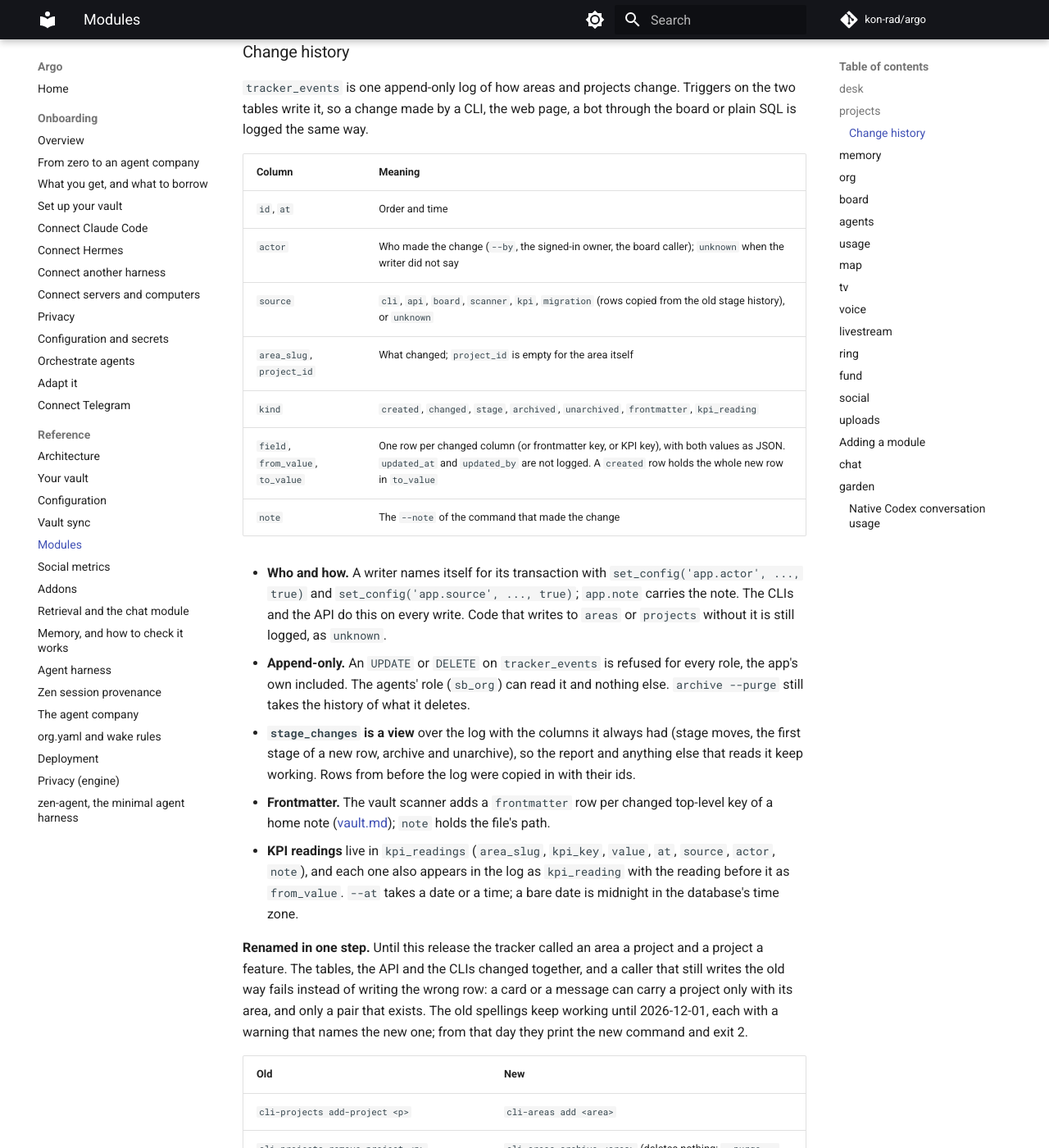
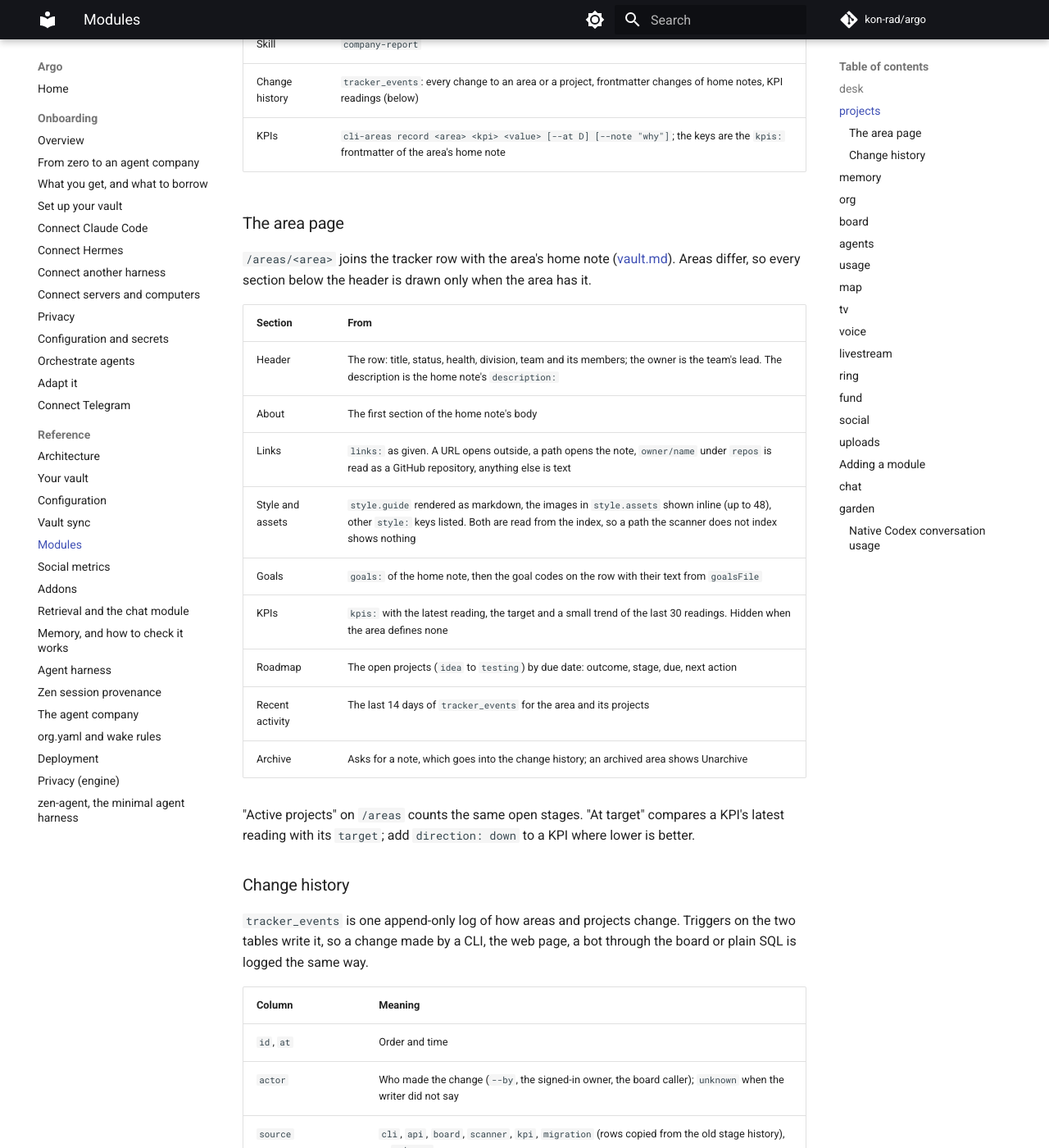
Before and after one commit to kon-rad/argo, an MkDocs documentation site: the page built from docs/modules.md, in a window 1280 px wide and 1400 px high, scrolled down 3539 px. Shown: the whole window at 82% size. Built offline with MkDocs 1.6.1 and Material for MkDocs 9.7.7, drawn with Linux system fonts in a browser that asks for light colours; comment, search, counter and statistics services are not loaded; some of the changed text lies outside the part shown.

Commit message:
docs(projects): the /areas pages, the area page's sections and the g a shortcut
Says which section of /areas/<area> comes from the tracker and which from the
home note's frontmatter, what counts as an active project, and how a KPI is
judged against its target (direction: down for lower-is-better).

Co-Authored-By: Claude Opus 5.5 <noreply@anthropic.com>

```diff
--- a/docs/modules.md
+++ b/docs/modules.md
@@ -14,7 +14,7 @@ Every feature is wired in one place, a manifest: a core feature at `app/server/s
 
 | Module | Page | One line |
 |---|---|---|
-| [`projects`](#projects) | `/projects` | A tracker of areas (what you run) and projects (what you finish): divisions, teams, stages, verifications, archive |
+| [`projects`](#projects) | `/areas`, `/projects` | A tracker of areas (what you run) and projects (what you finish): divisions, teams, stages, verifications, archive |
 | [`memory`](memory.md) | `/memory` | The shared memory: sourced claims every agent recalls, and the capture loop that writes each bot's own lessons from its finished wakes |
 | [`org`](#org) | `/org` | A message board for a company of named AI agents, with you as the human member |
 | [`board`](#board) | `/board` | The kanban board: cards for people and agents, claimed and finished by lanes, with per-device tokens |
@@ -49,10 +49,11 @@ A tracker of **areas** and **projects**, the two words PARA uses ([vault.md](vau
 
 | | |
 |---|---|
-| Page | `/projects`: overview, board (areas with their projects by stage), "needs you", teams, goals |
+| Pages | `/areas`: the active areas by division, with open project count, owner and KPI health; parked and archived areas behind toggles. `/areas/<area>`: the area's home page (below). `/projects`: projects across areas, filtered by area, stage and due date (`?area=&stage=&due=overdue\|week\|month\|none&archived=1`); its other tabs are the overview, the board (areas with their projects by stage), "needs you", teams and goals. `/projects/<area>/<project>`: outcome, stage history, verifications, next action, the start of its README. An old `/projects/<area>` link redirects to `/areas/<area>` |
+| Keys | `g` then `a` opens `/areas`, `g` then `p` opens `/projects` (no modifier, not while typing in a field) |
 | CLI, areas | `cli-areas` (`list`, `report`, `render`, `add`, `set`, `archive`, `unarchive`, `record`, `team`, `division`, `import`) |
 | CLI, projects | `cli-projects` (`list --area --stage --due-before`, `add <area>/<project> --outcome`, `set`, `verify`, `archive`, `unarchive`, `report`): the way agents read and update it |
-| API | `/api/areas` (the board), `/api/areas/report`, `/api/areas/:area`, `/api/areas/:area/projects`, `POST /api/areas/:area/kpis` (one KPI reading: `{ key, value, at?, note? }`), `/api/projects` (across areas; `?area=`, `?stage=`, `?due_before=`, `?archived=1`), `/api/projects/:area/:project`, `.../verifications`, `.../archive`, `.../unarchive` |
+| API | `/api/areas` (the board; `?view=index` is the list behind `/areas`), `/api/areas/report`, `/api/areas/:area` (`GET` is the area page: the row, the home note's links, style, goals and KPIs with readings, the roadmap, 14 days of history; `PATCH` sets fields), `/api/areas/:area/projects`, `POST /api/areas/:area/kpis` (one KPI reading: `{ key, value, at?, note? }`), `/api/projects` (across areas; `?area=`, `?stage=`, `?due_before=`, `?archived=1`), `/api/projects/:area/:project` (`GET` is the project page; `PATCH` sets fields), `.../verifications`, `.../archive`, `.../unarchive` |
 | Kiosk feed | `GET /api/feed/projects` with `PROJECTS_FEED_TOKEN` (read-only). Its path and keys are the ones a kiosk already reads: `projects` lists the areas |
 | Report | `cli-areas render` writes a markdown report to `projects.reportFile` |
 | Project folders | `cli-projects add` creates `<area home>/projects/<project>/README.md` when the area has a home (`cli-areas set <area> --home <path>`), and never overwrites one |
@@ -62,6 +63,24 @@ A tracker of **areas** and **projects**, the two words PARA uses ([vault.md](vau
 | Skill | `company-report` |
 | Change history | `tracker_events`: every change to an area or a project, frontmatter changes of home notes, KPI readings (below) |
 | KPIs | `cli-areas record <area> <kpi> <value> [--at D] [--note "why"]`; the keys are the `kpis:` frontmatter of the area's home note |
+
+### The area page
+
+`/areas/<area>` joins the tracker row with the area's home note ([vault.md](vault.md#areas-and-projects)). Areas differ, so every section below the header is drawn only when the area has it.
+
+| Section | From |
+|---|---|
+| Header | The row: title, status, health, division, team and its members; the owner is the team's lead. The description is the home note's `description:` |
+| About | The first section of the home note's body |
+| Links | `links:` as given. A URL opens outside, a path opens the note, `owner/name` under `repos` is read as a GitHub repository, anything else is text |
+| Style and assets | `style.guide` rendered as markdown, the images in `style.assets` shown inline (up to 48), other `style:` keys listed. Both are read from the index, so a path the scanner does not index shows nothing |
+| Goals | `goals:` of the home note, then the goal codes on the row with their text from `goalsFile` |
+| KPIs | `kpis:` with the latest reading, the target and a small trend of the last 30 readings. Hidden when the area defines none |
+| Roadmap | The open projects (`idea` to `testing`) by due date: outcome, stage, due, next action |
+| Recent activity | The last 14 days of `tracker_events` for the area and its projects |
+| Archive | Asks for a note, which goes into the change history; an archived area shows Unarchive |
+
+"Active projects" on `/areas` counts the same open stages. "At target" compares a KPI's latest reading with its `target`; add `direction: down` to a KPI where lower is better.
 
 ### Change history
 
```
Also changed, not shown: app/README.md (+1 -1 lines), docs/vault.md (+2 -1 lines).
